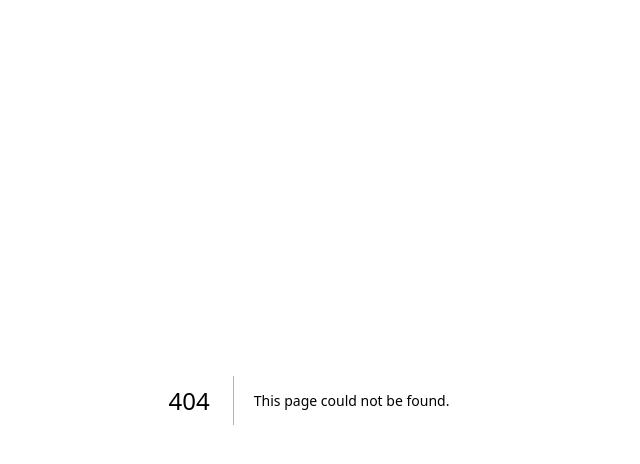
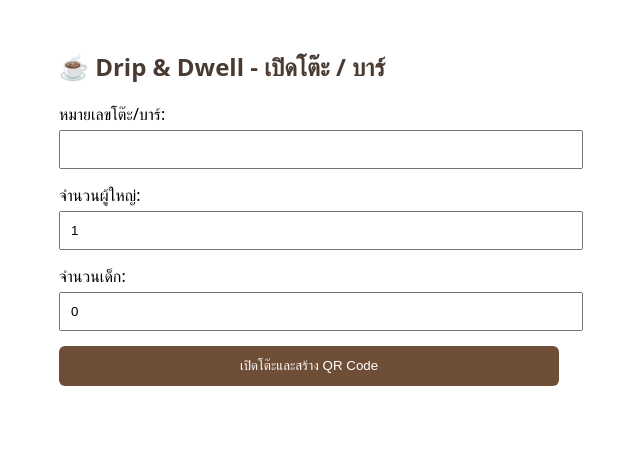
Before and after one commit to warattayapalm-spec/drip-and-dwell-order, a Next.js app: page /generate-qr in a window 1280 px wide. Before the commit this address had no page. Shown: the top 464 px of the page, without its empty margins (331-971 px from the left). Built offline with nearby package versions, Linux system fonts and the light colour scheme; no server answers.

Commit message:
Create page.js

```diff
--- /dev/null
+++ b/app/generate-qr/page.js
@@ -0,0 +1,67 @@
+'use client'
+import { useState } from 'react'
+import { supabase } from '../../lib/supabaseClient'
+
+export default function GenerateQR() {
+  const [tableNumber, setTableNumber] = useState('')
+  const [adultCount, setAdultCount] = useState('1')
+  const [childCount, setChildCount] = useState('0')
+  const [qrUrl, setQrUrl] = useState('')
+  const [loading, setLoading] = useState(false)
+
+  const handleCreateSession = async (e) => {
+    e.preventDefault()
+    setLoading(true)
+
+    const { data, error } = await supabase
+      .from('sessions')
+      .insert([{
+        table_number: parseInt(tableNumber),
+        adult_count: parseInt(adultCount),
+        child_count: parseInt(childCount),
+        status: 'open'
+      }])
+      .select()
+
+    if (error) {
+      alert('เกิดข้อผิดพลาด: ' + error.message)
+    } else {
+      const baseUrl = window.location.origin
+      const generatedLink = `${baseUrl}/order/${tableNumber}`
+      const googleQr = `https://api.qrserver.com/v1/create-qr-code/?size=250x250&data=${encodeURIComponent(generatedLink)}`
+      setQrUrl(googleQr)
+    }
+    setLoading(false)
+  }
+
+  return (
+    <div style={{ padding: '30px', maxWidth: '500px', margin: '0 auto', fontFamily: 'system-ui, sans-serif' }}>
+      <h2 style={{ color: '#4A3B32' }}>☕ Drip & Dwell - เปิดโต๊ะ / บาร์</h2>
+      <form onSubmit={handleCreateSession} style={{ display: 'flex', flexDirection: 'column', gap: '15px' }}>
+        <div>
+          <label>หมายเลขโต๊ะ/บาร์:</label>
+          <input type="number" required value={tableNumber} onChange={e => setTableNumber(e.target.value)} style={{ width: '100%', padding: '10px', marginTop: '5px' }} />
+        </div>
+        <div>
+          <label>จำนวนผู้ใหญ่:</label>
+          <input type="number" required value={adultCount} onChange={e => setAdultCount(e.target.value)} style={{ width: '100%', padding: '10px', marginTop: '5px' }} />
+        </div>
+        <div>
+          <label>จำนวนเด็ก:</label>
+          <input type="number" required value={childCount} onChange={e => setChildCount(e.target.value)} style={{ width: '100%', padding: '10px', marginTop: '5px' }} />
+        </div>
+        <button type="submit" disabled={loading} style={{ padding: '12px', backgroundColor: '#6F4E37', color: 'white', border: 'none', borderRadius: '6px', cursor: 'pointer' }}>
+          {loading ? 'กำลังบันทึก...' : 'เปิดโต๊ะและสร้าง QR Code'}
+        </button>
+      </form>
+
+      {qrUrl && (
+        <div style={{ marginTop: '30px', textAlign: 'center' }}>
+          <h3>QR Code สำหรับโต๊ะ {tableNumber}</h3>
+          <img src={qrUrl} alt="QR Code" style={{ border: '1px solid #ccc', padding: '10px', borderRadius: '8px' }} />
+          <p style={{ fontSize: '0.9rem', color: '#666' }}>ให้ลูกค้าสแกนเพื่อสั่งเครื่องดื่ม/เบเกอรี่</p>
+        </div>
+      )}
+    </div>
+  )
+}
```
